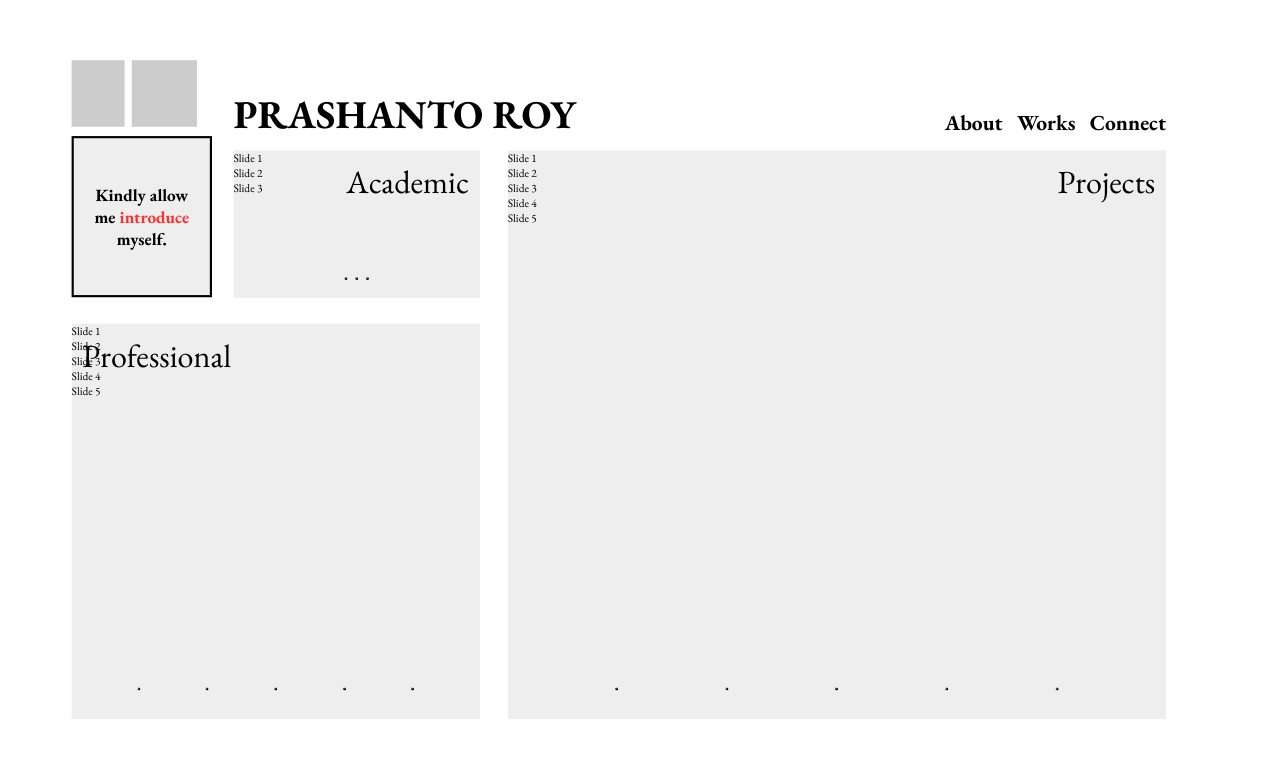
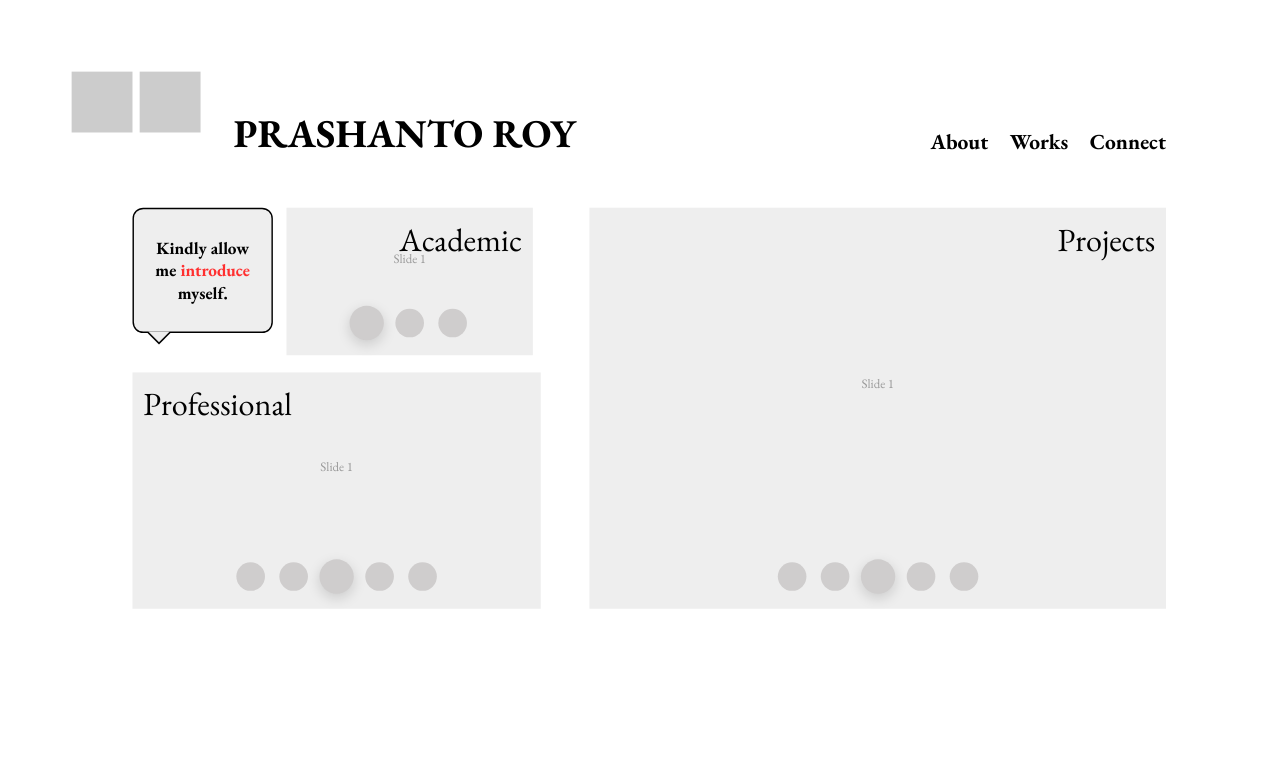
Before and after one commit to ikhatindia/PRW, a plain HTML site: page index.html in a window 1280 px wide. Drawn offline with nearby package versions, Linux system fonts and the light colour scheme.

Commit message:
Update styles.css

```diff
--- a/styles.css
+++ b/styles.css
@@ -4,10 +4,7 @@
     --section-bg: #EEEEEE;
     --black: #000000;
     --highlight: #FF2F2F;
-    --circle-dark: #CFCDCD;
-    --circle-medium: #E1DEDE;
-    --circle-light: #D8D8D8;
-    --circle-lightest: #FCFAFA;
+    --circle-color: #CFCDCD;
     --transition: all 0.3s ease;
 
     /* Golden ratio dimensions */
@@ -41,64 +38,34 @@ html, body {
     transform-origin: top left;
 }
 
-/* Browser header styling */
-.browser-header {
-    width: 100%;
-    height: 79px;
-    background-color: #f5f5f5;
-    position: relative;
-}
-
-.tab-bar {
-    height: 30px;
-    background-color: #e0e0e0;
-}
-
-.url-bar {
-    height: 49px;
-    display: flex;
-    align-items: center;
-    padding: 0 10px;
-}
-
-.url-bar input {
-    width: 100%;
-    height: 30px;
-    border-radius: 15px;
-    border: 1px solid #d1d1d1;
-    padding: 0 10px;
-    font-size: 14px;
-    color: #333;
-    background-color: white;
-}
-
 /* Main content area */
 .content-area {
     width: var(--content-width);
     height: var(--content-height);
-    margin: 44px auto 0;
+    margin: 70px auto 0;
     position: relative;
 }
 
 /* Logo and profile section */
 .logo-section {
     position: absolute;
-    top: 40px;
+    top: 30px;
     left: 0;
     display: flex;
     gap: 10px;
 }
 
-.profile-image {
-    width: 74px;
-    height: 93px;
+.profile-image, .logo-image {
+    width: 85px;
+    height: 85px;
     background-color: #ccc; /* Placeholder color */
+    cursor: pointer;
+    transition: var(--transition);
 }
 
-.logo-image {
-    width: 91px;
-    height: 93px;
-    background-color: #ccc; /* Placeholder color */
+.profile-image:hover, .logo-image:hover {
+    transform: scale(1.05);
+    box-shadow: 0 5px 15px rgba(0,0,0,0.1);
 }
 
 /* Name styling */
@@ -117,7 +84,7 @@ html, body {
     top: 108px;
     right: 0;
     display: flex;
-    gap: 20px;
+    gap: 30px;
 }
 
 .nav-link {
@@ -148,6 +115,7 @@ html, body {
     background-color: var(--section-bg);
     position: absolute;
     transition: var(--transition);
+    cursor: pointer;
 }
 
 .section-box:hover {
@@ -162,18 +130,46 @@ html, body {
     color: var(--black);
 }
 
-/* Intro box specific styling */
+/* Intro box specific styling (speech bubble) */
 .intro-box {
-    top: 146px;
-    left: 0;
+    top: 220px;
+    left: 85px;
     width: 196px;
-    height: 225px;
-    border: 3px solid var(--black);
+    height: 175px;
+    border: 2px solid var(--black);
     display: flex;
     justify-content: center;
     align-items: center;
     padding: 20px;
     text-align: center;
+    border-radius: 15px;
+    position: relative;
+}
+
+.intro-box:after {
+    content: '';
+    position: absolute;
+    bottom: -15px;
+    left: 20px;
+    border-width: 15px 15px 0;
+    border-style: solid;
+    border-color: var(--section-bg) transparent;
+    display: block;
+    width: 0;
+    z-index: 1;
+}
+
+.intro-box:before {
+    content: '';
+    position: absolute;
+    bottom: -18px;
+    left: 19px;
+    border-width: 16px 16px 0;
+    border-style: solid;
+    border-color: var(--black) transparent;
+    display: block;
+    width: 0;
+    z-index: 0;
 }
 
 .intro-text {
@@ -187,8 +183,8 @@ html, body {
 
 /* Academic box specific styling */
 .academic-box {
-    top: 166px;
-    left: 226px;
+    top: 220px;
+    left: 300px;
     width: 344px;
     height: 206px;
 }
@@ -199,23 +195,12 @@ html, body {
     right: 15px;
 }
 
-.academic-box .circle-container {
-    position: absolute;
-    bottom: 25px;
-    left: 0;
-    width: 100%;
-    display: flex;
-    justify-content: center;
-    align-items: center;
-    gap: 11px;
-}
-
 /* Professional box specific styling */
 .professional-box {
-    top: 408px;
-    left: 0;
+    top: 450px;
+    left: 85px;
     width: 570px;
-    height: 552px;
+    height: 330px;
 }
 
 .professional-box .section-title {
@@ -224,21 +209,12 @@ html, body {
     left: 15px;
 }
 
-.professional-box .circle-container {
-    position: absolute;
-    bottom: 40px;
-    width: 100%;
-    display: flex;
-    justify-content: space-evenly;
-    align-items: center;
-}
-
 /* Projects box specific styling */
 .projects-box {
-    top: 166px;
+    top: 220px;
     right: 0;
-    width: 919px;
-    height: 794px;
+    width: 805px;
+    height: 560px;
 }
 
 .projects-box .section-title {
@@ -247,20 +223,65 @@ html, body {
     right: 15px;
 }
 
-.projects-box .circle-container {
+/* Carousel container */
+.carousel-container {
+    width: 100%;
+    height: 100%;
+    position: relative;
+    padding-top: 70px; /* Space for title */
+    padding-bottom: 70px; /* Space for circles */
+}
+
+.carousel-slides {
+    width: 100%;
+    height: calc(100% - 70px);
+    position: relative;
+}
+
+.carousel-slide {
     position: absolute;
-    bottom: 40px;
+    top: 0;
+    left: 0;
+    width: 100%;
+    height: 100%;
+    opacity: 0;
+    transition: opacity 0.5s ease;
+    display: flex;
+    justify-content: center;
+    align-items: center;
+    color: #999;
+    font-size: 18px;
+}
+
+.carousel-slide.active {
+    opacity: 1;
+}
+
+/* Circle indicator styling */
+.circle-container {
+    position: absolute;
+    bottom: 25px;
+    left: 0;
     width: 100%;
     display: flex;
-    justify-content: space-evenly;
+    justify-content: center;
     align-items: center;
+    gap: 20px;
 }
 
-/* Circle styling */
 .circle {
+    width: 40px;
+    height: 40px;
     border-radius: 50%;
+    background-color: var(--circle-color);
+    border: none;
     cursor: pointer;
-    transition: var(--transition);
+    transition: transform 0.3s ease, box-shadow 0.3s ease;
+}
+
+.circle.active {
+    transform: scale(1.2);
+    box-shadow: 0 5px 15px rgba(0,0,0,0.15);
 }
 
 .circle:hover {
@@ -268,60 +289,20 @@ html, body {
     box-shadow: 0 5px 15px rgba(0,0,0,0.15);
 }
 
-/* Circle sizes and colors based on Figma design */
-.smallest {
-    width: 41px;
-    height: 41px;
-    background-color: var(--circle-lightest);
+/* Ensure all circles in each container are the same size initially */
+.academic-box .circle-container .circle {
+    width: 40px;
+    height: 40px;
 }
 
-.small {
-    width: 81px;
-    height: 81px;
-    background-color: var(--circle-medium);
+.professional-box .circle-container .circle {
+    width: 40px;
+    height: 40px;
 }
 
-.medium {
-    width: 122px;
-    height: 122px;
-    background-color: var(--circle-dark);
-}
-
-.large {
-    width: 184px;
-    height: 184px;
-    background-color: var(--circle-dark);
-}
-
-/* Academic specific circles */
-.academic-box .small {
-    width: 43px;
-    height: 43px;
-    background-color: var(--circle-light);
-}
-
-.academic-box .medium {
-    width: 80px;
-    height: 80px;
-    background-color: var(--circle-light);
-}
-
-/* Scroll indicator */
-.scroll-indicator {
-    position: absolute;
-    bottom: 20px;
-    left: 20px;
-    width: 31px;
-    height: 14px;
-    border-radius: 8px;
-    outline: 10px solid white;
-    outline-offset: -5px;
-    cursor: pointer;
-    transition: var(--transition);
-}
-
-.scroll-indicator:hover {
-    transform: scale(1.2);
+.projects-box .circle-container .circle {
+    width: 40px;
+    height: 40px;
 }
 
 /* Responsive scaling */
```
